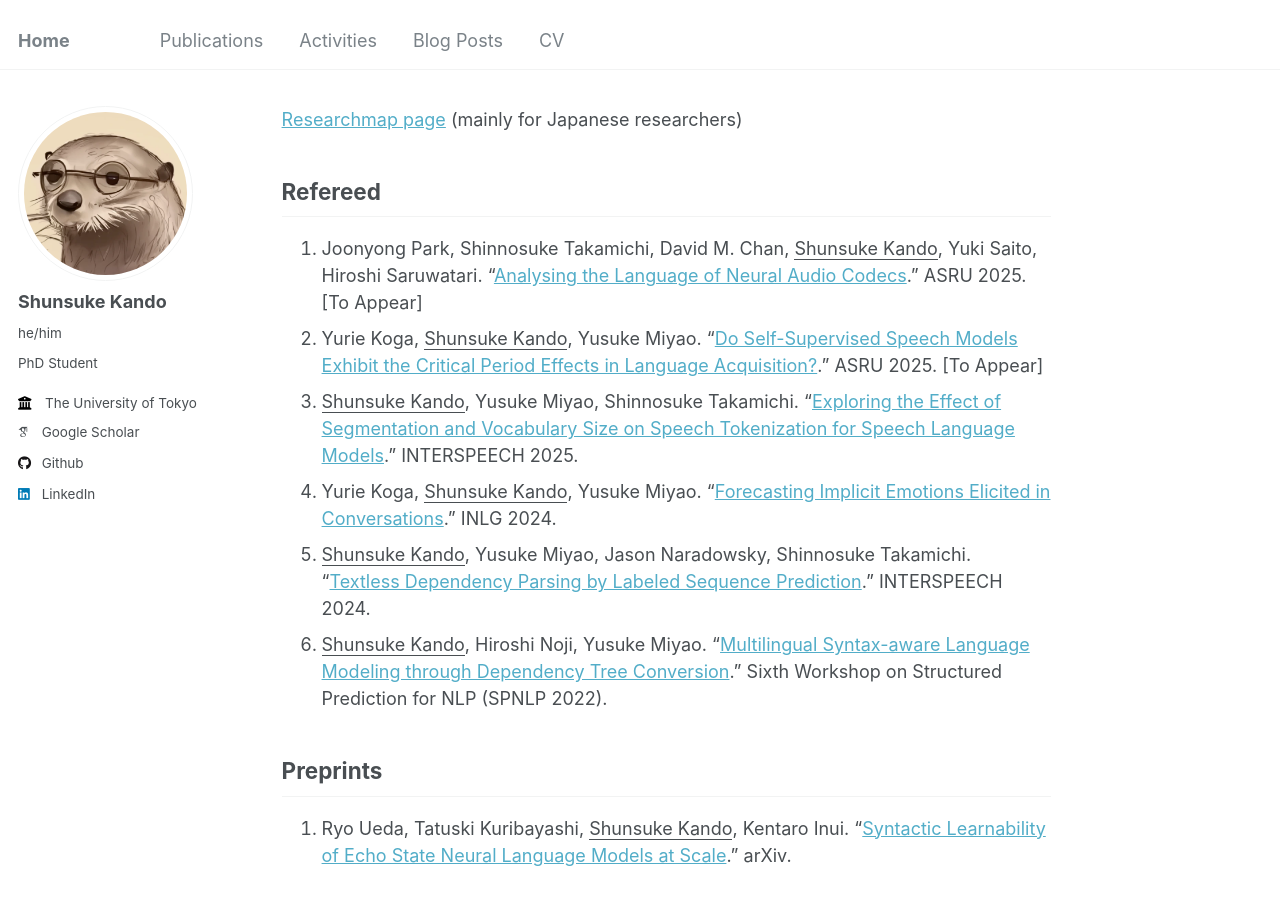
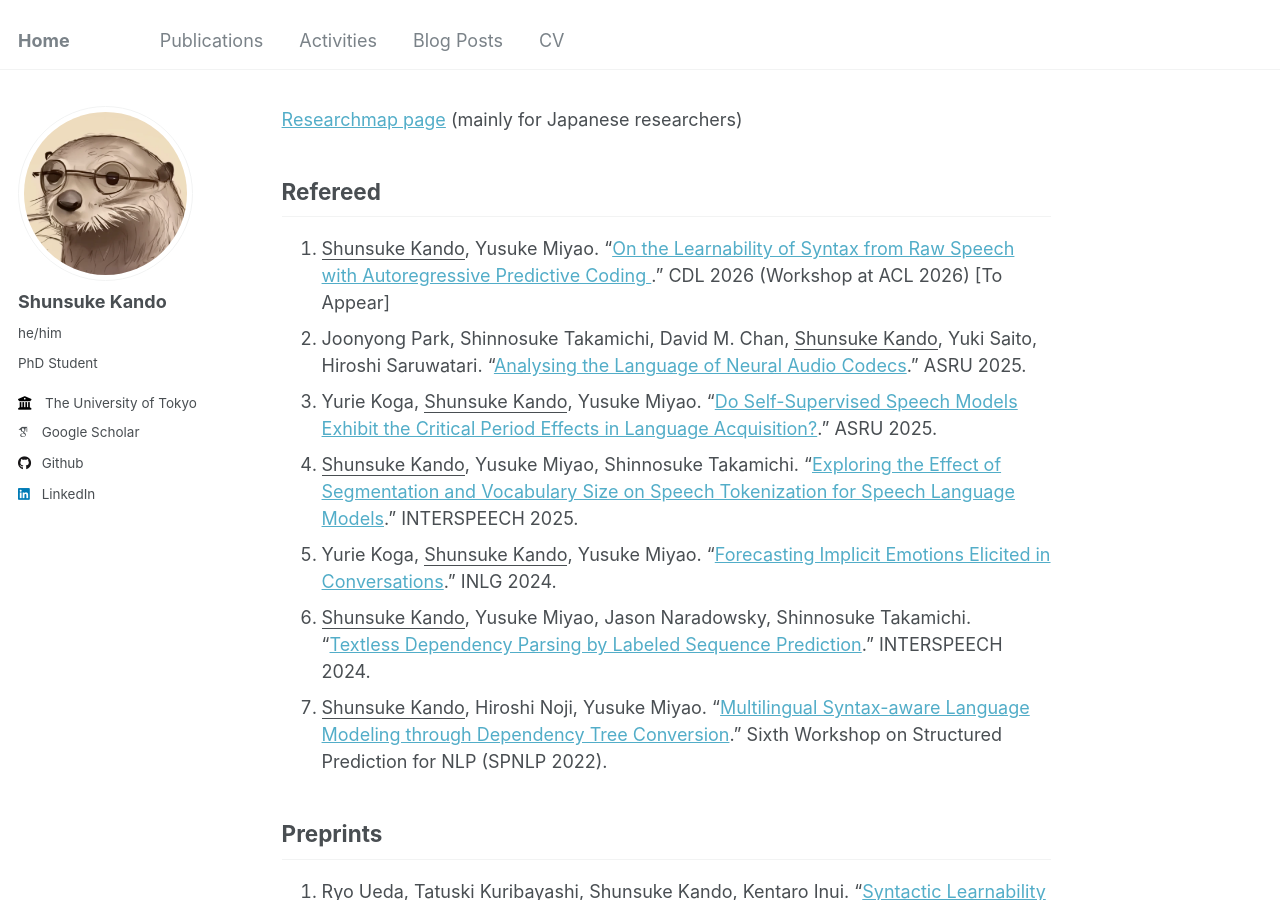
Before and after one commit to gifdog97/gifdog97.github.io, a Jekyll site: the page built from _pages/publications.md, in a window 1280 px wide and 900 px high. Built offline with Jekyll 4.4.1, drawn with Linux system fonts in a browser that asks for light colours; some web fonts are replaced.

Commit message:
add publication (cdl)

```diff
--- a/_pages/publications.md
+++ b/_pages/publications.md
@@ -6,8 +6,10 @@ permalink: /publications
 
 ## Refereed
 
-1. Joonyong Park, Shinnosuke Takamichi, David M. Chan, <u>Shunsuke Kando</u>, Yuki Saito, Hiroshi Saruwatari. "[Analysing the Language of Neural Audio Codecs](xxx)." ASRU 2025. [To Appear]
-1. Yurie Koga, <u>Shunsuke Kando</u>, Yusuke Miyao. "[Do Self-Supervised Speech Models Exhibit the Critical Period Effects in Language Acquisition?](xxx)." ASRU 2025. [To Appear]
+1. <u>Shunsuke Kando</u>, Yusuke Miyao. "[On the Learnability of Syntax from Raw Speech with Autoregressive Predictive Coding
+](https://openreview.net/forum?id=CPr2fKvy2Q)." CDL 2026 (Workshop at ACL 2026) [To Appear]
+1. Joonyong Park, Shinnosuke Takamichi, David M. Chan, <u>Shunsuke Kando</u>, Yuki Saito, Hiroshi Saruwatari. "[Analysing the Language of Neural Audio Codecs](https://ieeexplore.ieee.org/document/11434618)." ASRU 2025.
+1. Yurie Koga, <u>Shunsuke Kando</u>, Yusuke Miyao. "[Do Self-Supervised Speech Models Exhibit the Critical Period Effects in Language Acquisition?](https://ieeexplore.ieee.org/document/11434722)." ASRU 2025.
 1. <u>Shunsuke Kando</u>, Yusuke Miyao, Shinnosuke Takamichi. "[Exploring the Effect of Segmentation and Vocabulary Size on Speech Tokenization for Speech Language Models](https://www.isca-archive.org/interspeech_2025/kando25_interspeech.html)." INTERSPEECH 2025.
 1. Yurie Koga, <u>Shunsuke Kando</u>, Yusuke Miyao. "[Forecasting Implicit Emotions Elicited in Conversations](https://aclanthology.org/2024.inlg-main.12/)." INLG 2024.
 1. <u>Shunsuke Kando</u>, Yusuke Miyao, Jason Naradowsky, Shinnosuke Takamichi. "[Textless Dependency Parsing by Labeled Sequence Prediction](https://www.isca-archive.org/interspeech_2024/kando24_interspeech.html)." INTERSPEECH 2024.
```
Also changed, not shown: 2 other files.
